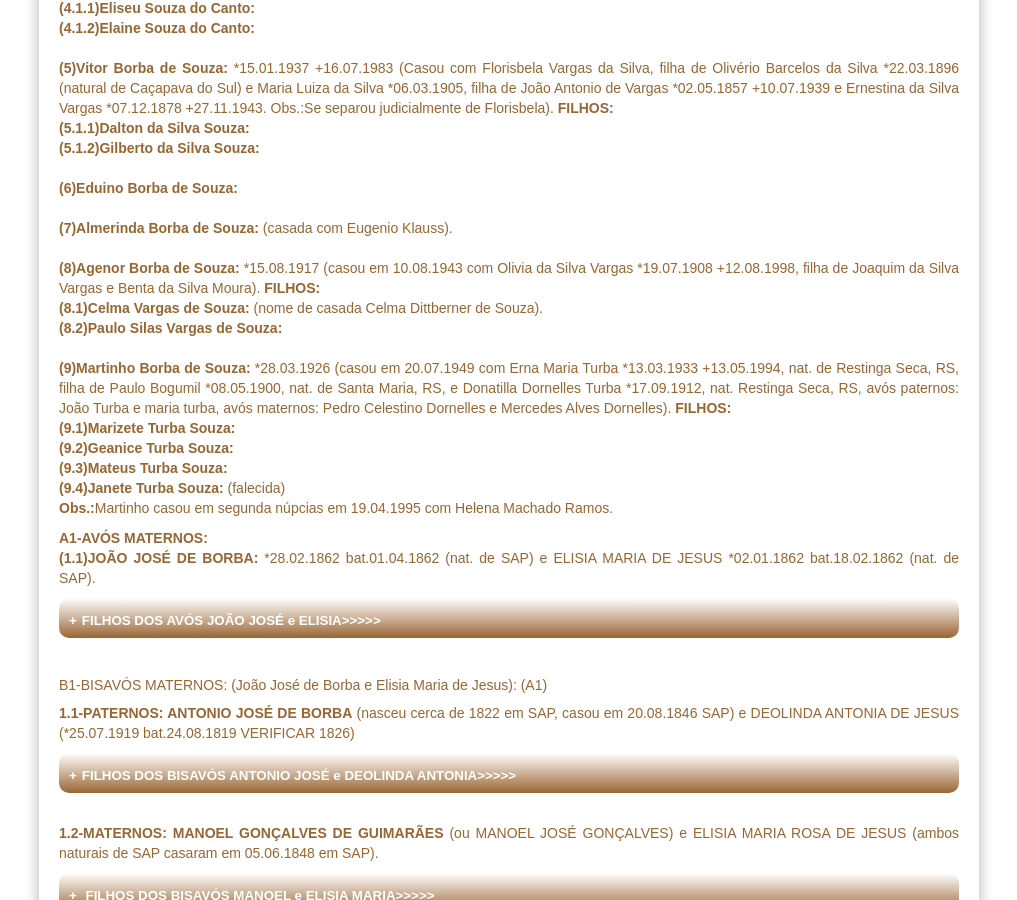
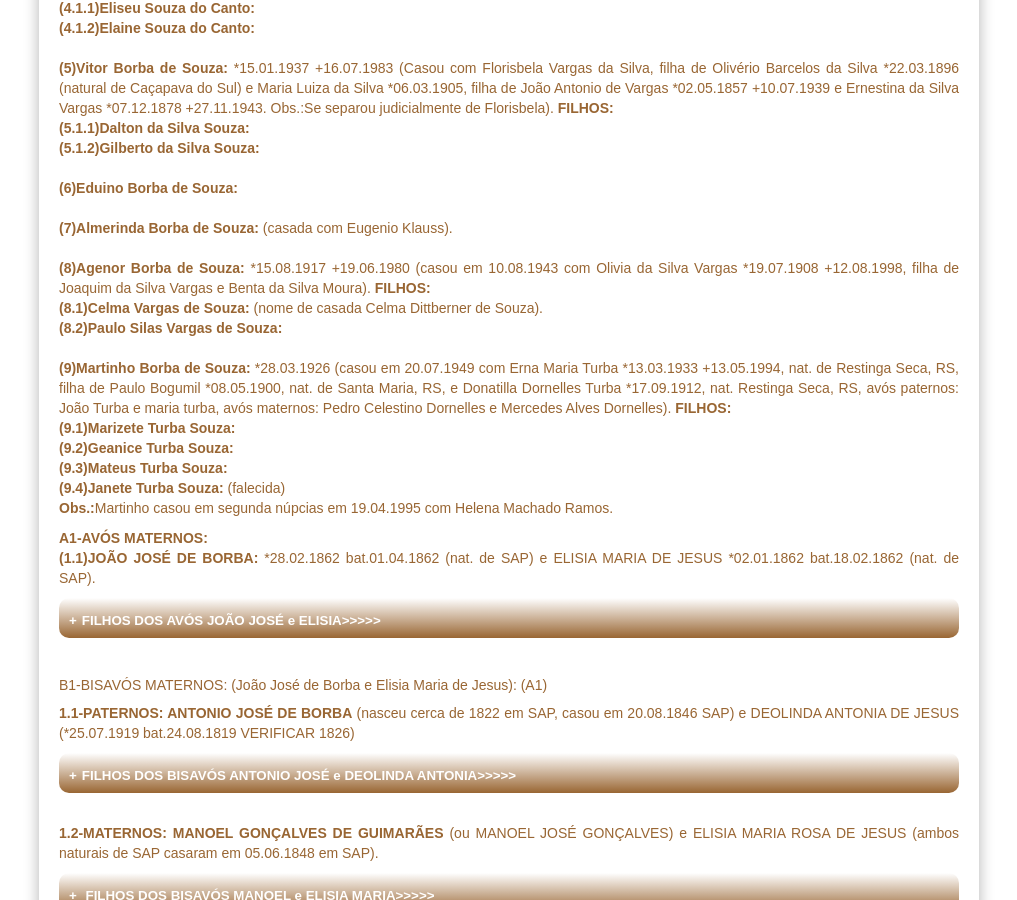
Before and after one commit to claudiovargas1955/claudiovargas1955.github.io, a Jekyll site: the page built from _pages/arvore-genealogica-da-familia-borba.html, in a window 1280 px wide and 900 px high, scrolled down 891 px. Shown: the whole window, without its empty margins (131-1148 px from the left). Built offline with Jekyll 4.4.1, drawn with Linux system fonts in a browser that asks for light colours; some web fonts are replaced.

Commit message:
Update arvore-genealogica-da-familia-borba.html

```diff
--- a/_pages/arvore-genealogica-da-familia-borba.html
+++ b/_pages/arvore-genealogica-da-familia-borba.html
@@ -91,8 +91,8 @@ Ernestina da Silva Vargas *07.12.1878 +27.11.1943. Obs.:Se separou judicialmente
 
 <b>(7)Almerinda Borba de Souza: </b>(casada com Eugenio Klauss).<br/><br/>
 
-<b>(8)Agenor Borba de Souza: </b> *15.08.1917 (casou em 10.08.1943 com Olivia da Silva Vargas *19.07.1908 +12.08.1998, filha de
-Joaquim da Silva Vargas e Benta da Silva Moura). <b>FILHOS: </b><br>
+<b>(8)Agenor Borba de Souza: </b> *15.08.1917 +19.06.1980 (casou em 10.08.1943 com Olivia da Silva Vargas *19.07.1908 +12.08.1998, filha
+de Joaquim da Silva Vargas e Benta da Silva Moura). <b>FILHOS: </b><br>
 <b>(8.1)Celma Vargas de Souza: </b> (nome de casada Celma Dittberner de Souza).<br>
 <b>(8.2)Paulo Silas Vargas de Souza: </b><br><br>
 
```
